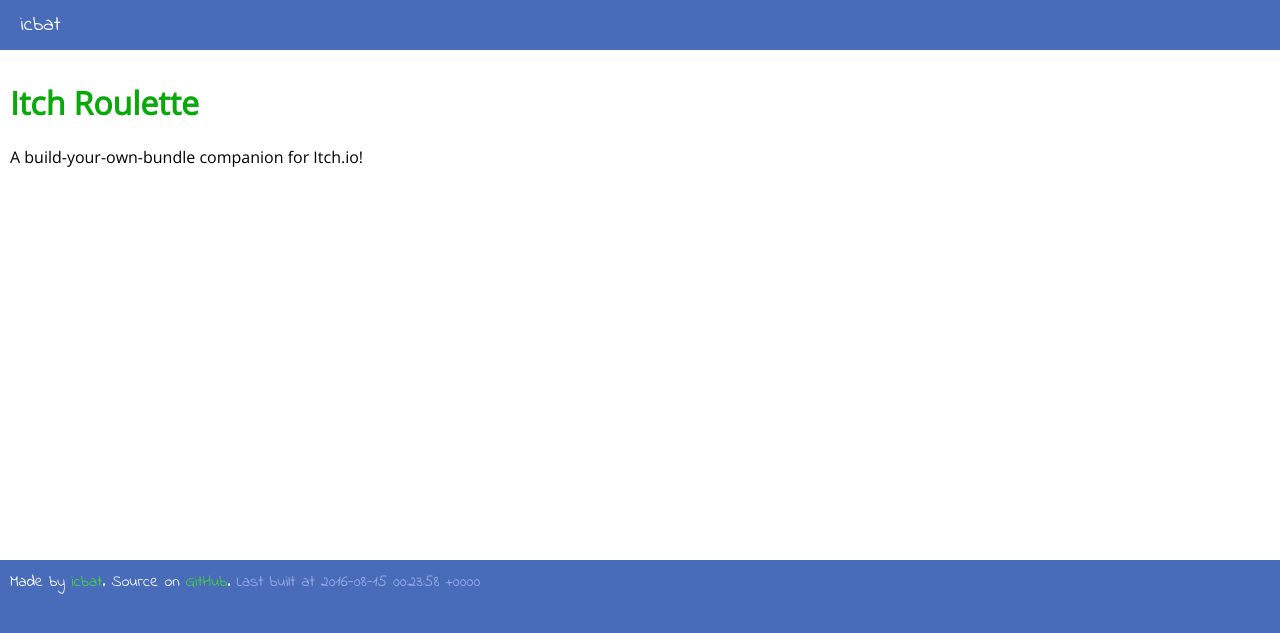
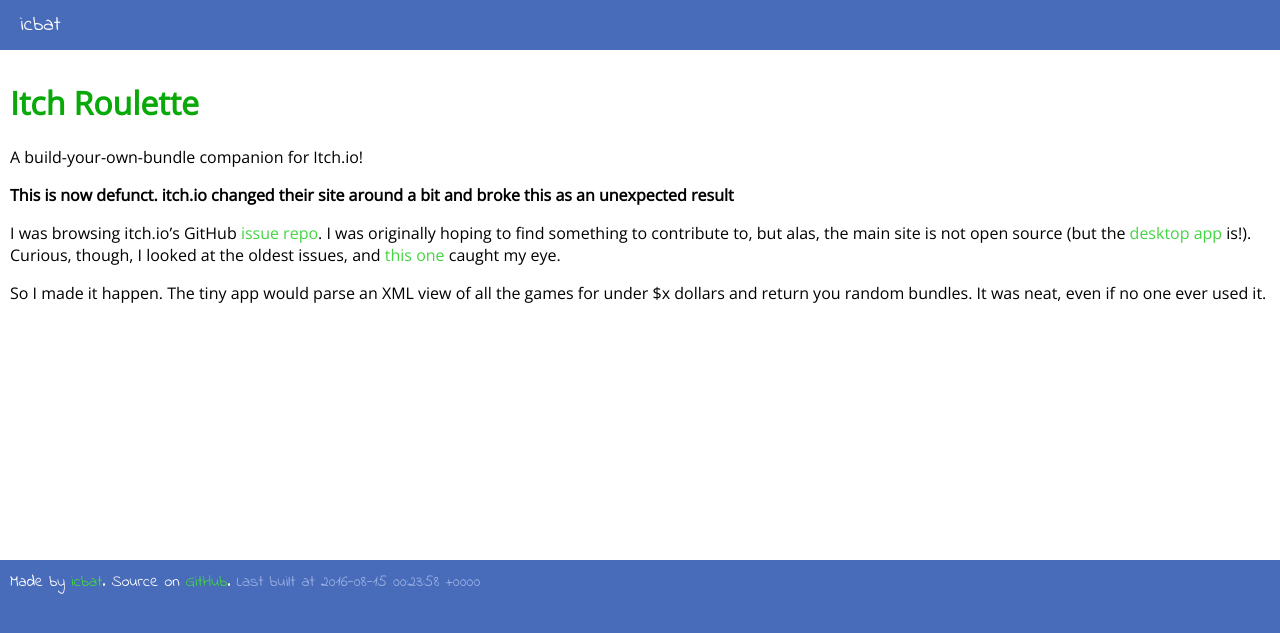
Before and after one commit to icbat/icbat.github.io, a Jekyll site: the page built from projects/_posts/2014-11-28-itch-roulette.md, in a window 1280 px wide. Shown: the top 633 px of the page. Built offline with Jekyll 4.4.1, drawn with Linux system fonts in a browser that asks for light colours.

Commit message:
adding some detail to the roulette thingy

```diff
--- a/projects/_posts/2014-11-28-itch-roulette.md
+++ b/projects/_posts/2014-11-28-itch-roulette.md
@@ -6,3 +6,9 @@
 ---
 
 A build-your-own-bundle companion for Itch.io!
+
+**This is now defunct. itch.io changed their site around a bit and broke this as an unexpected result**
+
+I was browsing itch.io's GitHub [issue repo](https://github.com/itchio/itch.io/issues). I was originally hoping to find something to contribute to, but alas, the main site is not open source (but the [desktop app](https://github.com/itchio/itch) is!). Curious, though, I looked at the oldest issues, and [this one](https://github.com/itchio/itch.io/issues/12) caught my eye.
+
+So I made it happen. The tiny app would parse an XML view of all the games for under $x dollars and return you random bundles. It was neat, even if no one ever used it.
```
